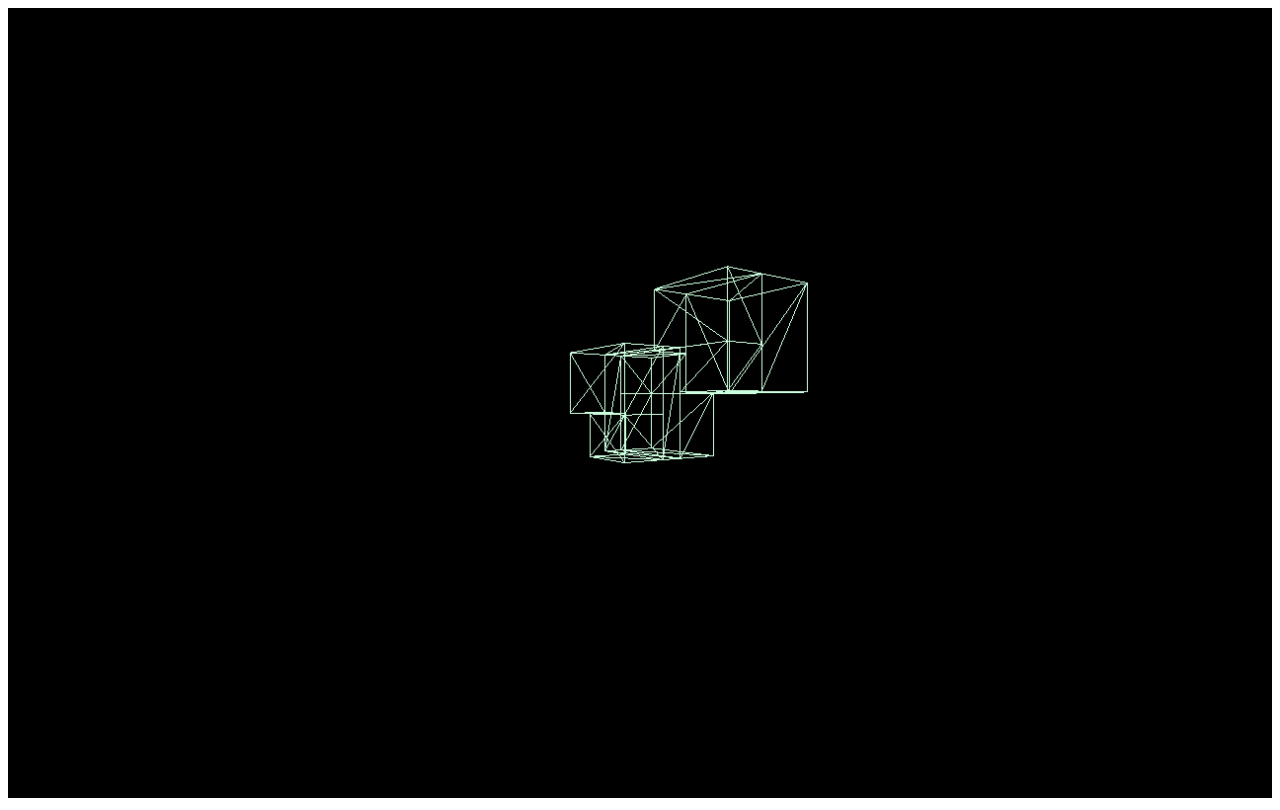
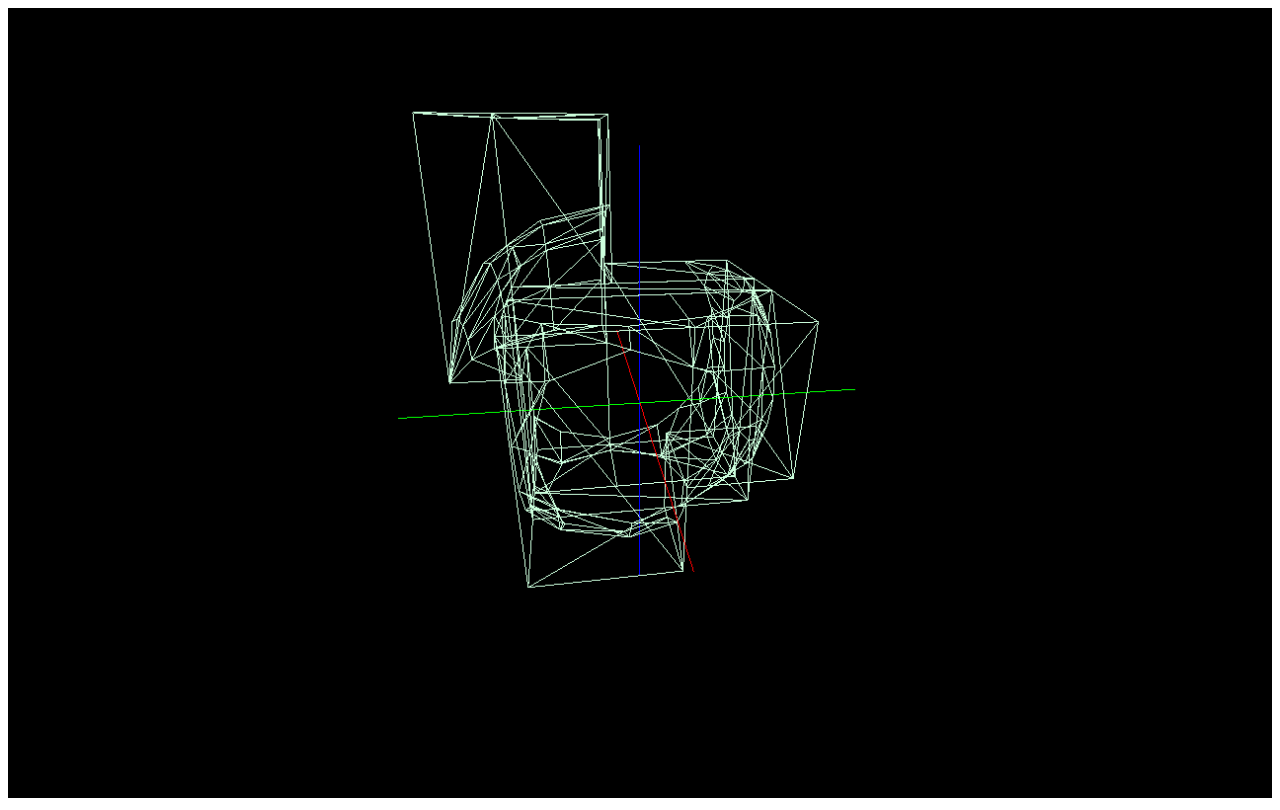
Before and after one commit to fponticelli/chad, a plain HTML site: page bin/index.html in a window 1280 px wide. Drawn offline with Linux system fonts and the light colour scheme.

Commit message:
added subtract and Sphere (needs fixes)

```diff
--- a/bin/index.html
+++ b/bin/index.html
@@ -10,6 +10,8 @@
 		<script>
 var scene = new THREE.Scene();
 var camera = new THREE.PerspectiveCamera( 75, window.innerWidth / window.innerHeight, 0.2, 1000 );
+
+camera.position.z = 1;
 
 var renderer = new THREE.WebGLRenderer();
 renderer.setSize( window.innerWidth, window.innerHeight );
@@ -30,12 +32,36 @@ var material = new THREE.MeshBasicMaterial({
 var cube = new THREE.Mesh( geometry, material );
 scene.add( cube );
 
-camera.position.z = 5
+var debugaxis = function(axisLength){
+    //Create axis (point1, point2, colour)
+    function createAxis(p1, p2, color){
+            var line, lineGeometry = new THREE.Geometry(),
+            lineMat = new THREE.LineBasicMaterial({color: color, lineWidth: 1});
+            lineGeometry.vertices.push(p1, p2);
+            line = new THREE.Line(lineGeometry, lineMat);
+            scene.add(line);
+    }
 
+    createAxis(new THREE.Vector3(-axisLength, 0, 0), new THREE.Vector3(axisLength, 0, 0), 0xFF0000);
+    createAxis(new THREE.Vector3(0, -axisLength, 0), new THREE.Vector3(0, axisLength, 0), 0x00FF00);
+    createAxis(new THREE.Vector3(0, 0, -axisLength), new THREE.Vector3(0, 0, axisLength), 0x0000FF);
+};
+
+debugaxis(1);
+
+var angle = 0;
 function render() {
 	requestAnimationFrame(render);
-	cube.rotation.y += 0.002;
+
+	camera.position.x = Math.cos(angle) * 2;
+	camera.position.y = Math.sin(angle) * 2;
+
+	camera.up = new THREE.Vector3( 0, 0, 1 );
+	camera.lookAt(new THREE.Vector3( 0, 0, 0 ));
+
 	renderer.render(scene, camera);
+
+	angle += 0.01;
 }
 render();
 
--- a/bin/main.js
+++ b/bin/main.js
@@ -14,7 +14,7 @@ Main.main = function() {
 	(window || {}).Main = Main;
 }
 Main.geom = function() {
-	var cube = chad.csg.Solid.box((function($this) {
+	var cube = chad.csg.Box.create((function($this) {
 		var $r;
 		var arr = [-0.5,-0.5,-0.5];
 		$r = [null == arr[0]?0:arr[0],null == arr[1]?0:arr[1],null == arr[2]?0:arr[2]];
@@ -24,7 +24,7 @@ Main.geom = function() {
 		var arr = [1.0,1.0,1.0];
 		$r = [null == arr[0]?0:arr[0],null == arr[1]?0:arr[1],null == arr[2]?0:arr[2]];
 		return $r;
-	}(this))).union(chad.csg.Solid.box((function($this) {
+	}(this))).union(chad.csg.Box.create((function($this) {
 		var $r;
 		var arr = [0.1,0.1,0.1];
 		$r = [null == arr[0]?0:arr[0],null == arr[1]?0:arr[1],null == arr[2]?0:arr[2]];
@@ -34,7 +34,17 @@ Main.geom = function() {
 		var arr = [1.0,1.0,1.0];
 		$r = [null == arr[0]?0:arr[0],null == arr[1]?0:arr[1],null == arr[2]?0:arr[2]];
 		return $r;
-	}(this)))).subtract(chad.csg.Solid.box([-1.1,-1.1,-1.1],[1.0,1.0,1.0]));
+	}(this)))).subtract(chad.csg.Box.create((function($this) {
+		var $r;
+		var arr = [-1.1,-1.1,-1.1];
+		$r = [null == arr[0]?0:arr[0],null == arr[1]?0:arr[1],null == arr[2]?0:arr[2]];
+		return $r;
+	}(this)),(function($this) {
+		var $r;
+		var arr = [1.0,1.0,1.0];
+		$r = [null == arr[0]?0:arr[0],null == arr[1]?0:arr[1],null == arr[2]?0:arr[2]];
+		return $r;
+	}(this)))).intersect(chad.csg.Sphere.create([0.1,0.1,0.1],0.7));
 	return chad.export.ThreeJS.toModel(cube);
 }
 var IMap = function() { }
@@ -46,6 +56,21 @@ Std.string = function(s) {
 }
 var chad = {}
 chad.csg = {}
+chad.csg.Box = function() { }
+chad.csg.Box.__name__ = true;
+chad.csg.Box.create = function(position,size) {
+	return chad.csg.Solid.fromPolygons(chad.csg.Box.baseCube.map(function(info) {
+		return new chad.geom.Polygon(info.p.map(function(i) {
+			var pos = [position[0] + size[0] * ((i & 1) != 0?1:0),position[1] + size[1] * ((i & 2) != 0?1:0),position[2] + size[2] * ((i & 4) != 0?1:0)];
+			return new chad.geom.Vertex3(pos,(function($this) {
+				var $r;
+				var arr = info.n;
+				$r = [null == arr[0]?0:arr[0],null == arr[1]?0:arr[1],null == arr[2]?0:arr[2]];
+				return $r;
+			}(this)));
+		}));
+	}));
+}
 chad.csg.Node = function(polygons,front,back) {
 	this.polygons = polygons;
 	this.front = front;
@@ -109,19 +134,6 @@ chad.csg.Solid.fromPolygons = function(polygons) {
 	solid.polygons = polygons;
 	return solid;
 }
-chad.csg.Solid.box = function(position,size) {
-	return chad.csg.Solid.fromPolygons(chad.csg.Solid.baseCube.map(function(info) {
-		return new chad.geom.Polygon(info.p.map(function(i) {
-			var pos = [position[0] + size[0] * ((i & 1) != 0?1:0),position[1] + size[1] * ((i & 2) != 0?1:0),position[2] + size[2] * ((i & 4) != 0?1:0)];
-			return new chad.geom.Vertex3(pos,(function($this) {
-				var $r;
-				var arr = info.n;
-				$r = [null == arr[0]?0:arr[0],null == arr[1]?0:arr[1],null == arr[2]?0:arr[2]];
-				return $r;
-			}(this)));
-		}));
-	}));
-}
 chad.csg.Solid.prototype = {
 	toString: function() {
 		return "Solid [" + this.polygons.length + "]";
@@ -129,15 +141,52 @@ chad.csg.Solid.prototype = {
 	,iterator: function() {
 		return HxOverrides.iter(this.polygons);
 	}
+	,intersect: function(other) {
+		var a = chad.csg.Node.build(this.polygons), b = chad.csg.Node.build(other.polygons), ai = a.invert(), bc = b.clipTo(ai), bci = bc.invert(), aic = ai.clipTo(bci), bcic = bci.clipTo(aic), n = chad.csg.Node.build(aic.all().concat(bcic.all()));
+		return chad.csg.Solid.fromPolygons(n.invert().all());
+	}
 	,subtract: function(other) {
 		var a = chad.csg.Node.build(this.polygons), b = chad.csg.Node.build(other.polygons), ai = a.invert(), aic = ai.clipTo(b), bc = b.clipTo(aic), bci = bc.invert(), bcic = bci.clipTo(aic), bcici = bcic.invert(), n = chad.csg.Node.build(aic.all().concat(bcici.all()));
 		return chad.csg.Solid.fromPolygons(n.invert().all());
 	}
 	,union: function(other) {
-		var a = chad.csg.Node.build(this.polygons), b = chad.csg.Node.build(other.polygons), ac = a.clipTo(b), bc = b.clipTo(ac), bci = bc.invert(), bcic = bci.clipTo(ac), bcici = bcic.invert();
-		return chad.csg.Solid.fromPolygons(ac.all().concat(bcici.all()));
+		var a = chad.csg.Node.build(this.polygons), b = chad.csg.Node.build(other.polygons), ac = a.clipTo(b), bc = b.clipTo(ac), bci = bc.invert(), bcic = bci.clipTo(ac), bcici = bcic.invert(), n = chad.csg.Node.build(ac.all().concat(bcici.all()));
+		return chad.csg.Solid.fromPolygons(n.all());
 	}
 	,__class__: chad.csg.Solid
+}
+chad.csg.Sphere = function() { }
+chad.csg.Sphere.__name__ = true;
+chad.csg.Sphere.create = function(position,radius) {
+	if(radius == null) radius = 1.0;
+	var slices = 16, stacks = 8;
+	var polygons = [], vertices = [];
+	var vertex = function(theta,phi) {
+		theta *= Math.PI * 2;
+		phi *= Math.PI;
+		var dir = [Math.cos(theta) * Math.sin(phi),Math.cos(phi),Math.sin(theta) * Math.sin(phi)];
+		vertices.push(new chad.geom.Vertex3((function($this) {
+			var $r;
+			var other = [dir[0] * radius,dir[1] * radius,dir[2] * radius];
+			$r = [position[0] + other[0],position[1] + other[1],position[2] + other[2]];
+			return $r;
+		}(this)),dir));
+	};
+	var _g = 0;
+	while(_g < slices) {
+		var i = _g++;
+		var _g1 = 0;
+		while(_g1 < stacks) {
+			var j = _g1++;
+			vertices = [];
+			vertex(i / slices,j / stacks);
+			if(j > 0) vertex((i + 1) / slices,j / stacks);
+			if(j < stacks - 1) vertex((i + 1) / slices,(j + 1) / stacks);
+			vertex(i / slices,(j + 1) / stacks);
+			polygons.push(new chad.geom.Polygon(vertices));
+		}
+	}
+	return chad.csg.Solid.fromPolygons(polygons);
 }
 chad["export"] = {}
 chad.export.ThreeJS = function() { }
@@ -756,6 +805,7 @@ var Bool = Boolean;
 Bool.__ename__ = ["Bool"];
 var Class = { __name__ : ["Class"]};
 var Enum = { };
+chad.csg.Box.baseCube = [{ p : [0,4,6,2], n : [-1.0,0.0,0.0]},{ p : [1,3,7,5], n : [1.0,0.0,0.0]},{ p : [0,1,5,4], n : [0.0,-1.0,0.0]},{ p : [2,6,7,3], n : [0.0,1.0,0.0]},{ p : [0,2,3,1], n : [0.0,0.0,-1.0]},{ p : [4,5,7,6], n : [0.0,0.0,1.0]}];
 chad.csg.Node.empty = new chad.csg.Node([],null,null);
 chad.csg.Solid.baseCube = [{ p : [0,4,6,2], n : [-1.0,0.0,0.0]},{ p : [1,3,7,5], n : [1.0,0.0,0.0]},{ p : [0,1,5,4], n : [0.0,-1.0,0.0]},{ p : [2,6,7,3], n : [0.0,1.0,0.0]},{ p : [0,2,3,1], n : [0.0,0.0,-1.0]},{ p : [4,5,7,6], n : [0.0,0.0,1.0]}];
 chad.geom.Plane.EPSILON = 1e-5;
```
Also changed, not shown: 2 other files.
